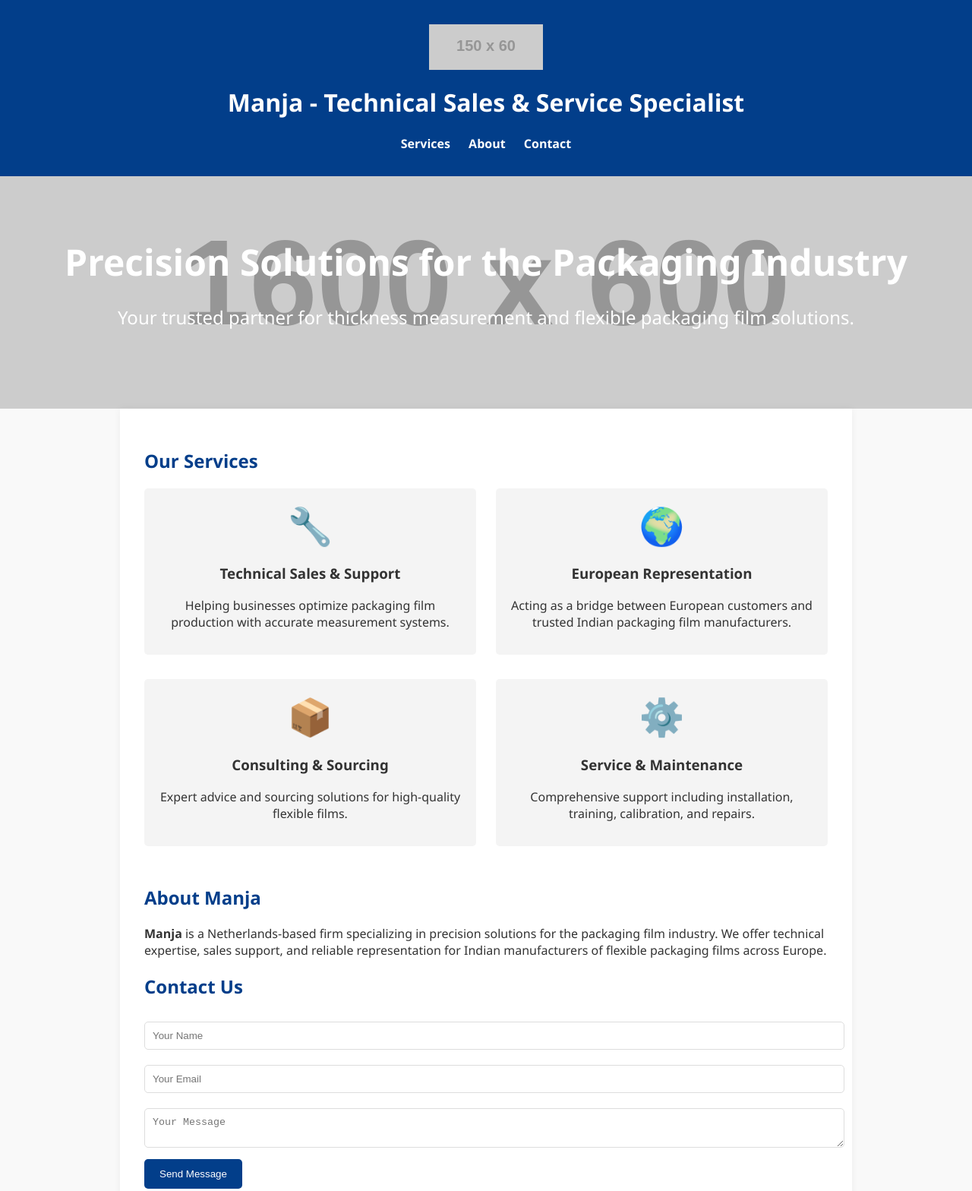
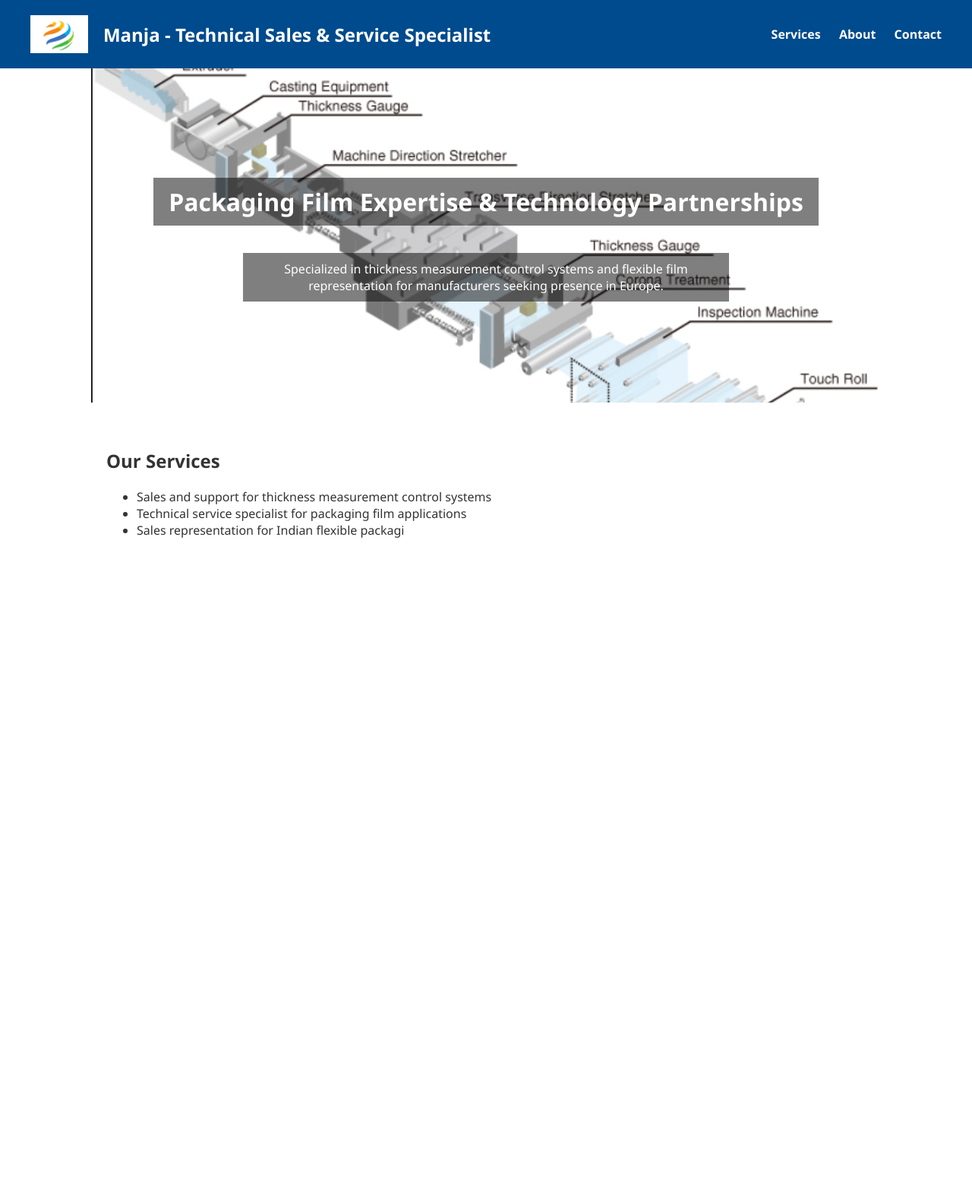
Before and after one commit to PackTech-Packaging-Solutions/PackTech-Packaging-Solutions, a plain HTML site: page index.html in a window 1280 px wide. Shown: the top 1568 px of the page at 76% size. After the commit the page ends 800 px from the top, so only its background shows below. Drawn offline with Linux system fonts and the light colour scheme; placeholder pictures from the web are drawn by us.

Commit message:
index.html
after adding logo and hero image

```diff
--- a/index.html
+++ b/index.html
@@ -1,116 +1,91 @@
 <!DOCTYPE html>
 <html lang="en">
 <head>
-  <meta charset="UTF-8" />
-  <meta name="viewport" content="width=device-width, initial-scale=1.0"/>
+    <meta charset="UTF-8">
+    <meta name="viewport" content="width=device-width, initial-scale=1.0">
     <title>Manja - Technical Sales & Service</title>
     <style>
         body {
-      font-family: 'Segoe UI', Tahoma, Geneva, Verdana, sans-serif;
             margin: 0;
-      padding: 0;
-      background-color: #f9f9f9;
+            font-family: 'Segoe UI', sans-serif;
             color: #333;
+            background-color: #fff;
         }
+
         header {
-      background: #023e8a;
-      color: white;
-      padding: 2em 1em;
-      text-align: center;
+            display: flex;
+            align-items: center;
+            padding: 20px 40px;
+            background-color: #004b8d;
+            color: #fff;
         }
+
         header img {
-      max-height: 60px;
-      display: block;
-      margin: 0 auto 1em;
+            height: 50px;
+            margin-right: 20px;
         }
+
+        header h1 {
+            font-size: 1.5rem;
+            margin: 0;
+        }
+
+        nav {
+            margin-left: auto;
+        }
+
         nav a {
-      margin: 0 10px;
-      color: white;
+            color: #fff;
             text-decoration: none;
+            margin-left: 20px;
             font-weight: bold;
         }
+
         .hero {
-      background-image: url('https://via.placeholder.com/1600x600?text=Manja+Hero+Section'); /* Placeholder, replace with a custom image */
+            background-image: url('Hero%20Image.jpg');
             background-size: cover;
             background-position: center;
+            height: 400px;
+            display: flex;
+            flex-direction: column;
+            justify-content: center;
+            align-items: center;
+            text-align: center;
             color: white;
+            padding: 20px;
+        }
+
+        .hero h2 {
+            font-size: 2rem;
+            background: rgba(0, 0, 0, 0.5);
+            padding: 10px 20px;
+        }
+
+        .hero p {
+            background: rgba(0, 0, 0, 0.5);
+            margin-top: 10px;
+            padding: 10px 20px;
+            max-width: 600px;
+        }
+
+        section {
+            padding: 40px;
+            max-width: 1000px;
+            margin: auto;
+        }
+
+        footer {
             text-align: center;
-      padding: 80px 20px;
-    }
-    .hero h1 {
-      font-size: 3em;
-      margin: 0;
-    }
-    .hero p {
-      font-size: 1.5em;
-      margin-top: 1em;
-    }
-    .container {
-      padding: 2em;
-      max-width: 900px;
-      margin: auto;
-      background: white;
-      box-shadow: 0 0 10px rgba(0,0,0,0.05);
-    }
-    h2 {
-      color: #023e8a;
-    }
-    .services {
-      display: flex;
-      justify-content: space-between;
-      flex-wrap: wrap;
-    }
-    .service {
-      width: 45%;
-      margin-bottom: 2em;
-      padding: 1em;
-      background: #f4f4f4;
-      border-radius: 5px;
-      text-align: center;
-    }
-    .service-icon {
-      font-size: 3em;
-      color: #023e8a;
-    }
-    footer {
-      background: #023e8a;
-      color: white;
-      text-align: center;
-      padding: 1em;
+            background-color: #f4f4f4;
+            padding: 20px;
             font-size: 0.9em;
-    }
-    .contact-form input, .contact-form textarea {
-      width: 100%;
-      padding: 10px;
-      margin: 10px 0;
-      border: 1px solid #ddd;
-      border-radius: 5px;
-    }
-    .contact-form button {
-      background: #023e8a;
-      color: white;
-      padding: 12px 20px;
-      border: none;
-      border-radius: 5px;
-      cursor: pointer;
-    }
-    .contact-form button:hover {
-      background: #00509d;
-    }
-    @media (max-width: 600px) {
-      .container {
-        padding: 1em;
-      }
-      .services {
-        flex-direction: column;
-      }
         }
     </style>
 </head>
 <body>
 
 <header>
-    <img src="https://via.placeholder.com/150x60?text=MANJA+LOGO" alt="Manja Logo">
+    <img src="Logo.png" alt="Manja Logo">
     <h1>Manja - Technical Sales & Service Specialist</h1>
     <nav>
         <a href="#services">Services</a>
@@ -120,58 +95,13 @@
 </header>
 
 <section class="hero">
-    <h1>Precision Solutions for the Packaging Industry</h1>
-    <p>Your trusted partner for thickness measurement and flexible packaging film solutions.</p>
+    <h2>Packaging Film Expertise & Technology Partnerships</h2>
+    <p>Specialized in thickness measurement control systems and flexible film representation for manufacturers seeking presence in Europe.</p>
 </section>
-
-  <div class="container">
 
 <section id="services">
     <h2>Our Services</h2>
-      <div class="services">
-        <div class="service">
-          <div class="service-icon">🔧</div>
-          <h3>Technical Sales & Support</h3>
-          <p>Helping businesses optimize packaging film production with accurate measurement systems.</p>
-        </div>
-        <div class="service">
-          <div class="service-icon">🌍</div>
-          <h3>European Representation</h3>
-          <p>Acting as a bridge between European customers and trusted Indian packaging film manufacturers.</p>
-        </div>
-        <div class="service">
-          <div class="service-icon">📦</div>
-          <h3>Consulting & Sourcing</h3>
-          <p>Expert advice and sourcing solutions for high-quality flexible films.</p>
-        </div>
-        <div class="service">
-          <div class="service-icon">⚙️</div>
-          <h3>Service & Maintenance</h3>
-          <p>Comprehensive support including installation, training, calibration, and repairs.</p>
-        </div>
-      </div>
-    </section>
-
-    <section id="about">
-      <h2>About Manja</h2>
-      <p><strong>Manja</strong> is a Netherlands-based firm specializing in precision solutions for the packaging film industry. We offer technical expertise, sales support, and reliable representation for Indian manufacturers of flexible packaging films across Europe.</p>
-    </section>
-
-    <section id="contact" class="section">
-      <h2>Contact Us</h2>
-      <form action="https://formspree.io/f/xyyzbbnq" method="POST" class="contact-form">
-        <input type="text" name="name" placeholder="Your Name" required>
-        <input type="email" name="email" placeholder="Your Email" required>
-        <textarea name="message" placeholder="Your Message" required></textarea>
-        <button type="submit">Send Message</button>
-      </form>
-    </section>
-
-  </div>
-
-  <footer>
-    <p>&copy; 2025 Manja | Technical Sales & Service Specialist | Based in Netherlands</p>
-  </footer>
-
-</body>
-</html>
+    <ul>
+        <li>Sales and support for thickness measurement control systems</li>
+        <li>Technical service specialist for packaging film applications</li>
+        <li>Sales representation for Indian flexible packagi
```
Lines whose indentation alone changed are shown as unchanged.
